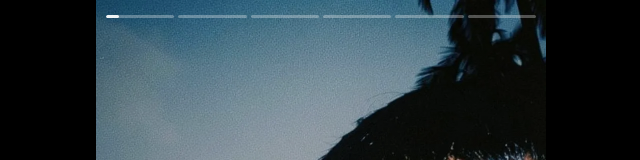
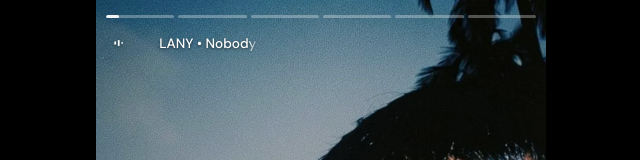
Before and after one commit to byansanur/romantic-lane, a Vue app: page / in a window 1280 px wide. Both pictures are taken after a click on the button "Start Journey". Shown: the top 160 px of the page, without its empty margins (319-959 px from the left). Built offline with nearby package versions, Linux system fonts and the light colour scheme; a web font is replaced by a local one.

Commit message:
feat: update music labels and add IG-style music watermark

```diff
--- a/src/App.vue
+++ b/src/App.vue
@@ -46,7 +46,8 @@ const storySlides = ref([
     layout: 'layout-full-image', // Gambar background full, teks di atasnya
     background: 'linear-gradient(135deg, #1f1c2c, #928DAB)',
     shape: 'circle',
-    audioSrc: audioNobodyElse // Lagu pembuka santai
+    audioSrc: audioNobodyElse, // Lagu pembuka santai
+    musicLabel: 'LANY • Nobody Else'
   },
   {
     type: 'slide-base',
@@ -56,7 +57,8 @@ const storySlides = ref([
     layout: 'layout-reverse', // Teks di atas, gambar di bawah
     background: 'linear-gradient(135deg, #232526, #414345)',
     shape: 'blob',
-    audioSrc: audioChachacha // Lagu ceria
+    audioSrc: audioChachacha, // Lagu ceria
+    musicLabel: 'Bruno Mars • Cha Cha Cha'
   },
   {
     type: 'slide-base',
@@ -66,7 +68,8 @@ const storySlides = ref([
     layout: 'layout-split', // Teks terpisah jarak jauh dari gambar
     background: 'linear-gradient(135deg, #141E30, #243B55)',
     shape: 'circle',
-    audioSrc: audioKitaBuatMenyenangkan // Cocok untuk perjalanan ceria/Dufan
+    audioSrc: audioKitaBuatMenyenangkan, // Cocok untuk perjalanan ceria/Dufan
+    musicLabel: 'Bernadya • Kita Buat Menyenangkan'
   },
   {
     type: 'slide-base',
@@ -76,7 +79,8 @@ const storySlides = ref([
     layout: 'layout-split', // Grid layout
     background: 'linear-gradient(135deg, #5a3a3a, #e29595)',
     shape: 'circle',
-    audioSrc: audioMemoriBaik // Lagu kenangan konser
+    audioSrc: audioMemoriBaik, // Lagu kenangan konser
+    musicLabel: 'Sheila On 7 • Memori Baik (feat. Aishameglio)'
   },
   {
     type: 'slide-base',
@@ -86,7 +90,8 @@ const storySlides = ref([
     layout: 'layout-split', // Ubah ke split agar grid bisa terlihat penuh di layar
     background: 'linear-gradient(135deg, #114357, #F29492)',
     shape: 'blob',
-    audioSrc: audioSwim // Nuansa adventure/alam
+    audioSrc: audioSwim, // Nuansa adventure/alam
+    musicLabel: 'BTS • Swim'
   },
   {
     type: 'slide-base',
@@ -97,12 +102,14 @@ const storySlides = ref([
     alignText: 'top',
     background: 'linear-gradient(135deg, #2b1055, #7597de)',
     shape: 'blob',
-    audioSrc: audioEverythingUAre // Lagu romantis untuk penutup
+    audioSrc: audioEverythingUAre, // Lagu romantis untuk penutup
+    musicLabel: 'Hindia • Everything U Are'
   },
   {
     type: 'slide-share',
     background: 'var(--color-bg-dark)',
-    audioSrc: audioEverythingUAre // Tetap lanjut lagu romantis di halaman share
+    audioSrc: audioEverythingUAre, // Tetap lanjut lagu romantis di halaman share
+    musicLabel: 'Hindia • Everything U Are'
   }
 ]);
 </script>
--- a/src/components/StoryViewer.vue
+++ b/src/components/StoryViewer.vue
@@ -20,6 +20,18 @@
       :isPaused="isPaused"
       @complete="nextSlide"
     />
+
+    <!-- IG Style Music Watermark -->
+    <div class="ig-music-watermark" v-if="hasStarted && currentMusicLabel && !isFinalShareSlide">
+      <svg class="music-icon" viewBox="0 0 24 24" fill="white">
+        <rect x="4" y="9" width="3" height="6" class="bar bar1"/>
+        <rect x="10" y="5" width="3" height="14" class="bar bar2"/>
+        <rect x="16" y="9" width="3" height="6" class="bar bar3"/>
+      </svg>
+      <div class="marquee-container">
+        <div class="marquee-text">{{ currentMusicLabel }}</div>
+      </div>
+    </div>
 
     <div class="story-content">
       <Transition name="fade" mode="out-in">
@@ -108,6 +120,10 @@ const isFinalShareSlide = computed(() => {
   return props.slides[currentIndex.value]?.type === 'slide-share';
 });
 
+const currentMusicLabel = computed(() => {
+  return props.slides[currentIndex.value]?.musicLabel || '';
+});
+
 const currentSlideComponent = computed(() => {
   if (isFinalShareSlide.value) {
     return SlideShare;
@@ -179,6 +195,63 @@ const onPointerUp = () => {
   position: relative;
 }
 
+/* Music Watermark Styles */
+.ig-music-watermark {
+  position: absolute;
+  top: 2rem;
+  left: 1rem;
+  display: flex;
+  align-items: center;
+  gap: 8px;
+  z-index: 100;
+  pointer-events: none; /* So clicks pass through to overlay */
+  max-width: 65%;
+  overflow: hidden;
+}
+
+.music-icon {
+  width: 14px;
+  height: 14px;
+  flex-shrink: 0;
+  filter: drop-shadow(0 1px 2px rgba(0,0,0,0.5));
+}
+
+.bar {
+  transform-origin: center;
+}
+.bar1 { animation: eq 0.6s ease-in-out infinite alternate; }
+.bar2 { animation: eq 0.8s ease-in-out infinite alternate-reverse; }
+.bar3 { animation: eq 0.7s ease-in-out infinite alternate; }
+
+@keyframes eq {
+  0% { transform: scaleY(0.4); }
+  100% { transform: scaleY(1); }
+}
+
+.marquee-container {
+  overflow: hidden;
+  white-space: nowrap;
+  position: relative;
+  mask-image: linear-gradient(to right, transparent 0%, black 10%, black 90%, transparent 100%);
+  -webkit-mask-image: linear-gradient(to right, transparent 0%, black 10%, black 90%, transparent 100%);
+  width: 100%;
+}
+
+.marquee-text {
+  display: inline-block;
+  color: white;
+  font-size: 0.85rem;
+  font-weight: 500;
+  text-shadow: 0 1px 3px rgba(0,0,0,0.6);
+  animation: scroll-left 7s linear infinite;
+  padding-left: 100%;
+}
+
+@keyframes scroll-left {
+  0% { transform: translateX(0); }
+  100% { transform: translateX(-100%); }
+}
+
 .overlay-left {
   position: absolute;
   top: 0;
```
